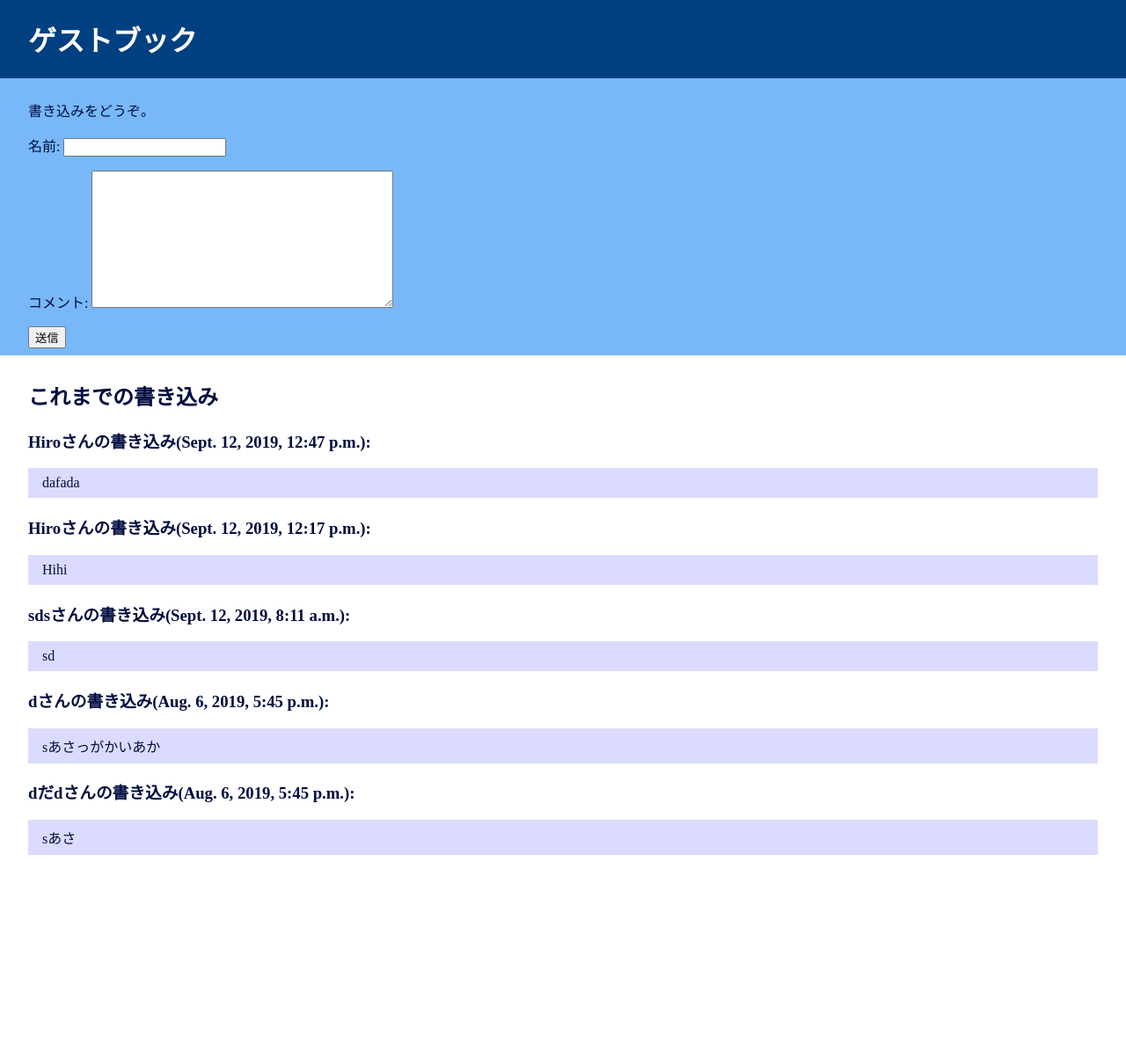
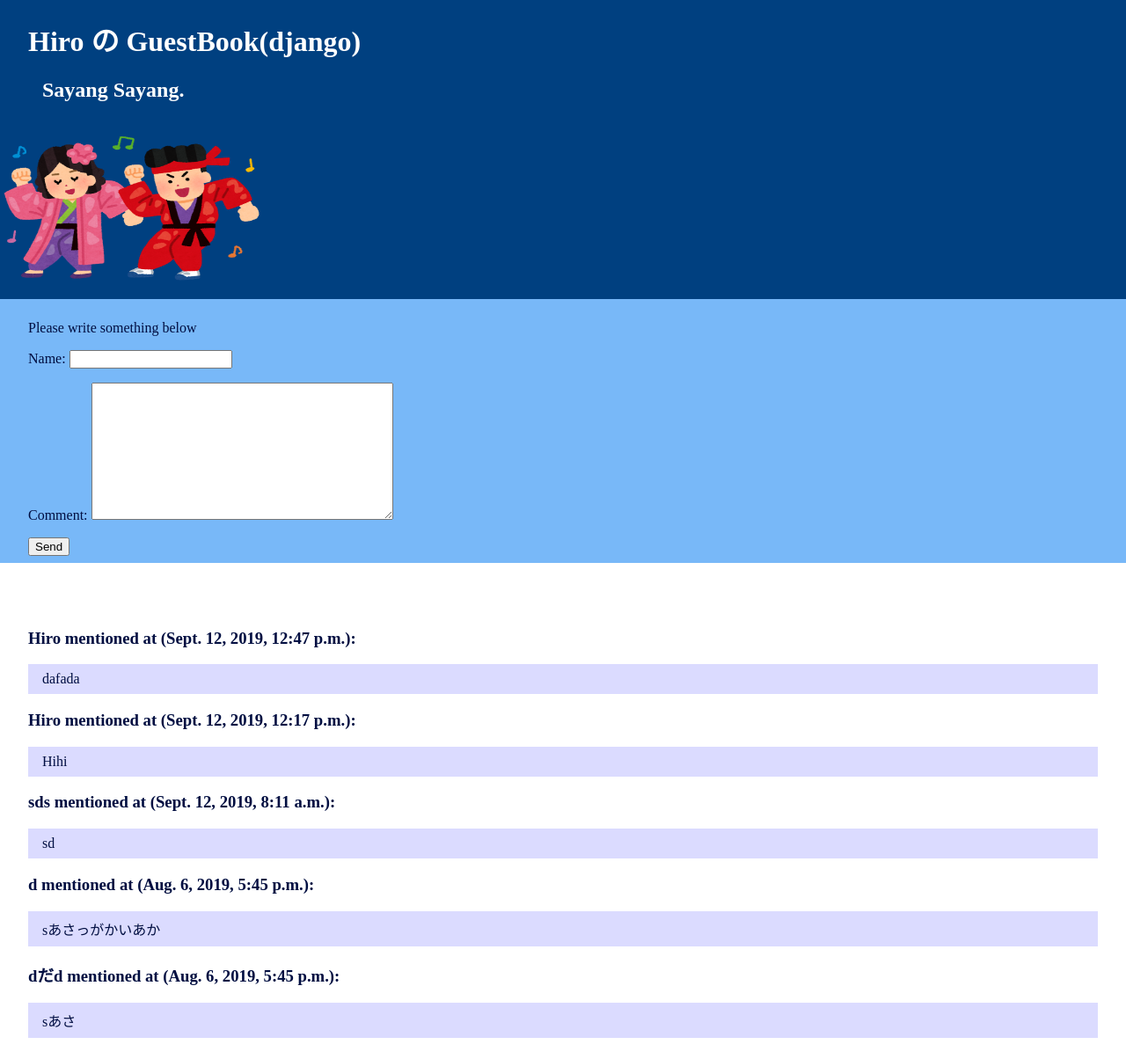
Before and after one commit to Hiro1005/Python_blog, a Django app: page / in a window 1280 px wide. Shown: the whole page at 88% size. Before the commit the page ends 972 px from the top, so only its background shows below. Run offline with Django 3.2, Linux system fonts and the light colour scheme; data comes from the database, SQL or seed files in the repository; both versions use the stored data as it was after the commit.

Commit message:
Added picture

```diff
--- a/guestbook/models.py
+++ b/guestbook/models.py
@@ -6,9 +6,9 @@ class Greeting(models.Model):
 
     """コメント."""
 
-    name = models.CharField(verbose_name='名前', max_length=100,
+    name = models.CharField(verbose_name='Name', max_length=100,
                             blank=False, null=False)
-    comment = models.TextField(verbose_name='コメント')
+    comment = models.TextField(verbose_name='Comment')
     created_at = models.DateTimeField(verbose_name='投稿日時', default=now)
 
     class Meta:
--- a/guestbook/views.py
+++ b/guestbook/views.py
@@ -2,9 +2,15 @@ from django.template.response import TemplateResponse
 
 from guestbook.forms import GreetingForm
 from guestbook.models import Greeting
+from random import choice
 
+title = 'Hiro の GuestBook(django)'
+sub_titles = ['How are you?', 'Sayang Sayang.', 'How is weather?']
 
 def index(request):
+
+    sub_title = choice(sub_titles)
+
     """メイン画面."""
     if request.method == 'POST':
         form = GreetingForm(request.POST)
@@ -18,4 +24,6 @@ def index(request):
     return TemplateResponse(request,
                             'guestbook/index.html',
                             {'greetings': greetings,
-                             'form': form})
+                             'form': form,
+                             'title': title,
+                             'sub_title': sub_title})
--- a/myproject/settings.py
+++ b/myproject/settings.py
@@ -119,6 +119,4 @@ USE_TZ = True
 # https://docs.djangoproject.com/en/2.2/howto/static-files/
 
 STATIC_URL = '/static/'
-STATICFILES_DIRS = [
-    os.path.join(BASE_DIR, "static"),
-]
+STATICFILES_DIRS = [os.path.join(BASE_DIR, "static"),]
--- a/static/guestbook/css/style.css
+++ b/static/guestbook/css/style.css
@@ -6,6 +6,10 @@ body {
 }
 h1 {
     padding: 0 1em;
+    color: #FFFFFF;
+}
+h2 {
+    padding: 0 2em;
     color: #FFFFFF;
 }
 form {
--- a/templates/guestbook/index.html
+++ b/templates/guestbook/index.html
@@ -3,23 +3,25 @@
 <html lang="ja">
 <head>
     <meta charset="UTF-8">
-    <title> ゲストブック</title>
+    <title>{{ title }}</title>
     <link rel="stylesheet" href="{% static 'guestbook/css/style.css' %}" type="text/css">
 </head>
 <body>
-<h1> ゲストブック</h1>
+<h1>{{ title }}</h1>
+    <h2>{{ sub_title }}</h2>
+<img src="{% static "guestbook/images/take.png" %}" width="300" height="200" alt="person">
 <form action="/" method="post">
     {% csrf_token %}
-    <p>書き込みをどうぞ。</p>
+    <p>Please write something below</p>
     {{ form.as_p }}
-<input type="submit" value="送信">
+<input type="submit" value="Send">
 </form>
 
 <div class="entries-area">
 {% if greetings %}
-<h2>これまでの書き込み</h2>
+<h2>History</h2>
 {% for greeting in greetings %}
-<h3>{{ greeting.name }}さんの書き込み({{ greeting.created_at }}):</h3>
+<h3>{{ greeting.name }} mentioned at ({{ greeting.created_at }}):</h3>
 {{ greeting.comment|linebreaks }}
 {% endfor %}
 {% endif %}
```
Also changed, not shown: db.sqlite3, static/guestbook/images/take.png (added).
